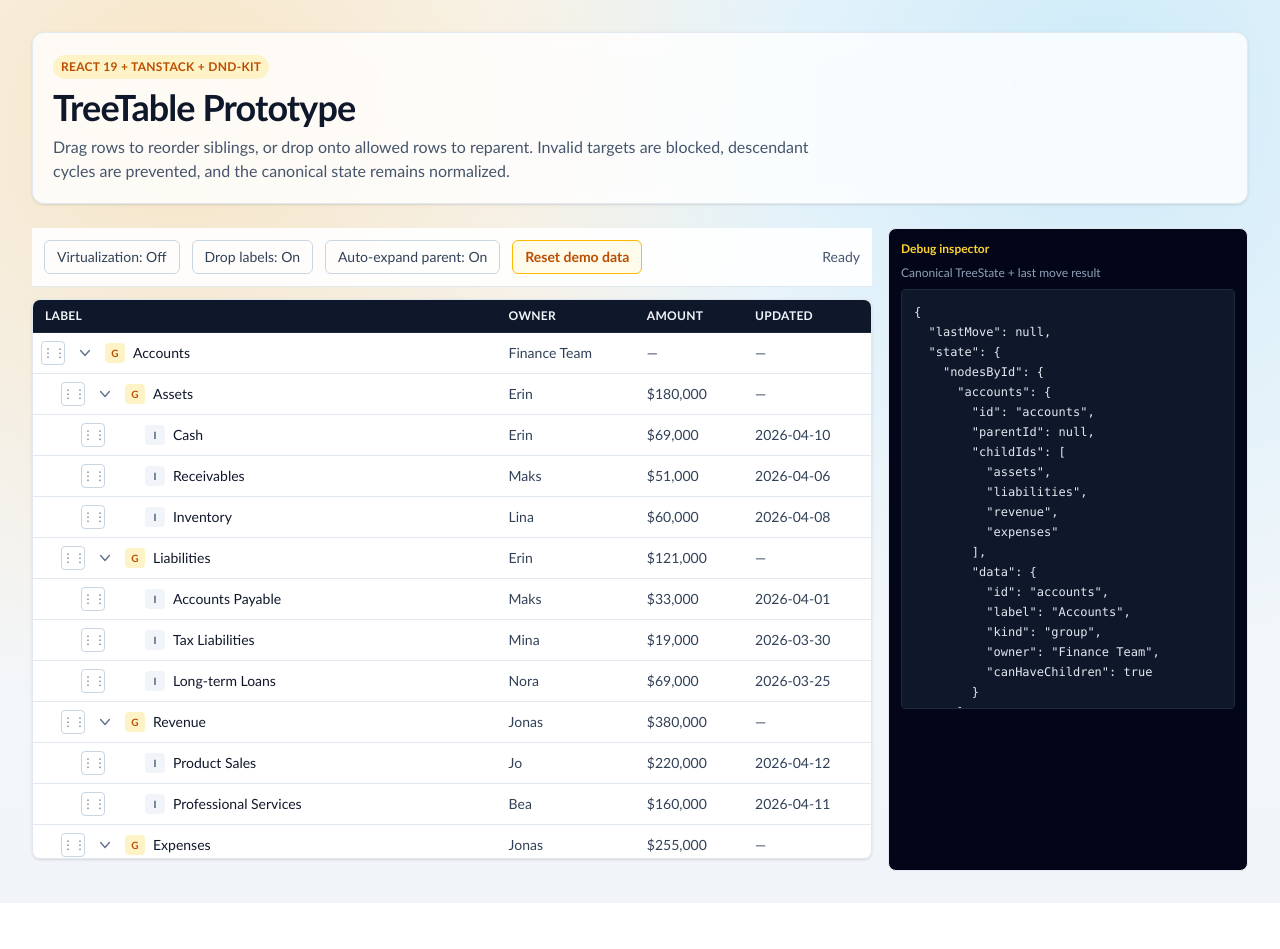
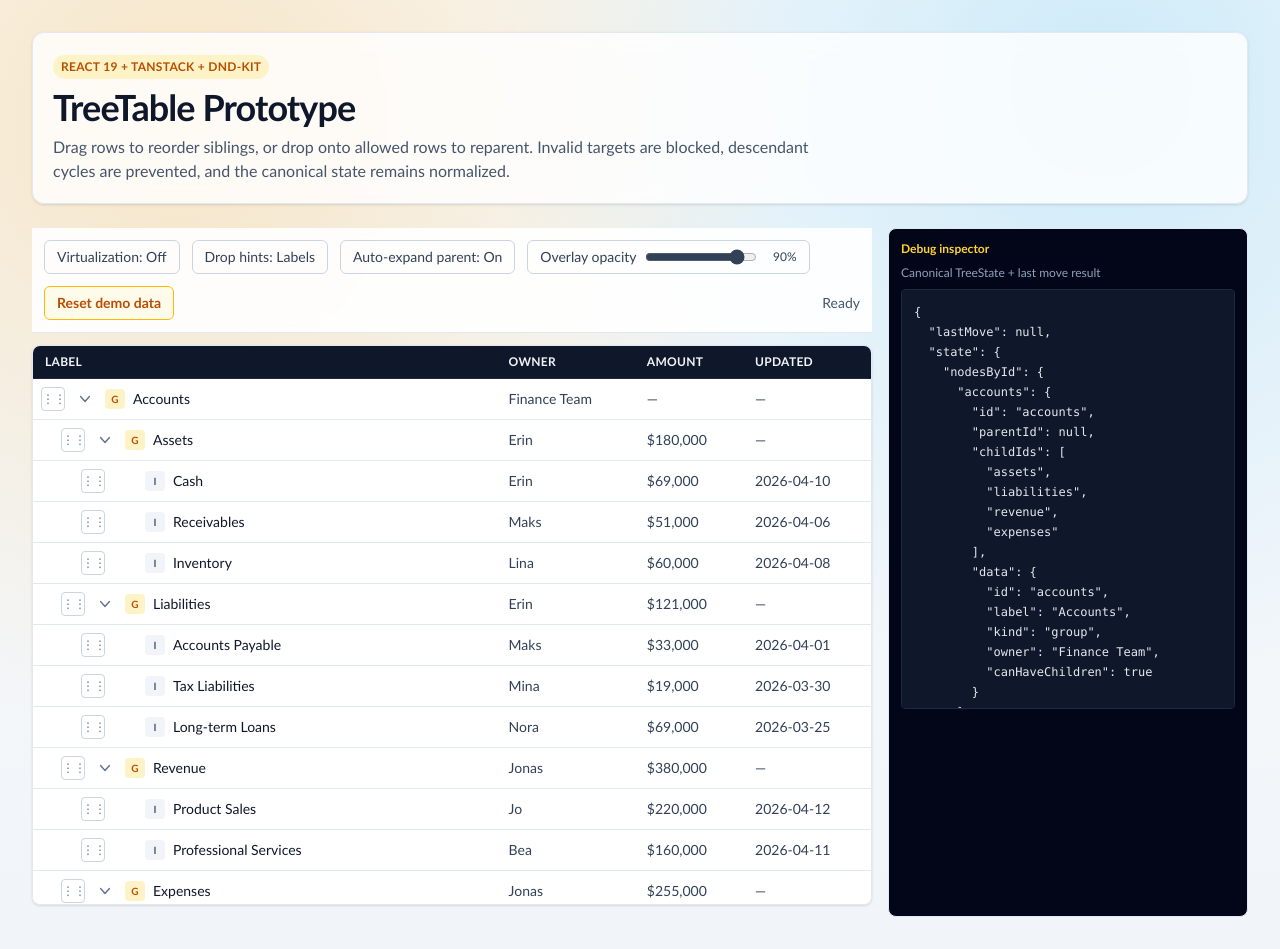
Before and after one commit to andistech/tanstack-tree-table-dnd, a React (Vite) app: page / in a window 1280 px wide. Before the commit the page ends 903 px from the top, so only its background shows below. Built offline with nearby package versions, Linux system fonts and the light colour scheme.

Commit message:
feat(ui): Add hint mode cycle and opacity slider

```diff
--- a/src/components/tree-table/TreeTable.tsx
+++ b/src/components/tree-table/TreeTable.tsx
@@ -12,12 +12,14 @@ import { treeTableCollisionDetection } from '../../features/tree-table/dnd/colli
 import { useTreeTableDnd } from '../../features/tree-table/hooks/useTreeTableDnd';
 import { TreeTableDragOverlay } from '../../features/tree-table/dnd/drag-overlay';
 import type { DropMode, TreeState, VisibleRow } from '../../features/tree-table/model/types';
+import type { DropHintMode } from '../../features/tree-table/hooks/useTreeTable';
 
 interface TreeTableProps {
   state: TreeState;
   visibleRows: VisibleRow[];
   virtualizationEnabled: boolean;
-  showDropLabels: boolean;
+  dropHintMode: DropHintMode;
+  overlayOpacity: number;
   onToggleExpand: (id: string) => void;
   onMove: (dragId: string, overId: string | null, mode: DropMode) => void;
   onDragFeedbackChange?: (message: string | null) => void;
@@ -27,7 +29,8 @@ export function TreeTable({
   state,
   visibleRows,
   virtualizationEnabled,
-  showDropLabels,
+  dropHintMode,
+  overlayOpacity,
   onToggleExpand,
   onMove,
   onDragFeedbackChange,
@@ -143,7 +146,7 @@ export function TreeTable({
                     tableRow={tableRow}
                     preview={preview}
                     onToggleExpand={onToggleExpand}
-                    showDropLabels={showDropLabels}
+                    dropHintMode={dropHintMode}
                     focusedRowId={focusedRowId}
                     onFocusRow={setFocusedRowId}
                   />
@@ -160,7 +163,9 @@ export function TreeTable({
         </div>
       </SortableContext>
 
-      <DragOverlay>{activeRow ? <TreeTableDragOverlay row={activeRow} /> : null}</DragOverlay>
+      <DragOverlay>
+        {activeRow ? <TreeTableDragOverlay row={activeRow} overlayOpacity={overlayOpacity} /> : null}
+      </DragOverlay>
     </DndContext>
   );
 }
--- a/src/components/tree-table/TreeTableDemo.tsx
+++ b/src/components/tree-table/TreeTableDemo.tsx
@@ -3,7 +3,7 @@ import { useState } from 'react';
 import { TreeTable } from './TreeTable';
 import { TreeTableDebugPanel } from './TreeTableDebugPanel';
 import { TreeTableToolbar } from './TreeTableToolbar';
-import { useTreeTable } from '../../features/tree-table/hooks/useTreeTable';
+import { useTreeTable, type DropHintMode } from '../../features/tree-table/hooks/useTreeTable';
 
 export function TreeTableDemo() {
   const {
@@ -12,10 +12,12 @@ export function TreeTableDemo() {
     lastMove,
     feedbackMessage,
     virtualizationEnabled,
-    showDropLabels,
+    dropHintMode,
+    overlayOpacity,
     autoExpandDropParent,
     setVirtualizationEnabled,
-    setShowDropLabels,
+    setDropHintMode,
+    setOverlayOpacity,
     setAutoExpandDropParent,
     onToggleExpand,
     onMove,
@@ -24,14 +26,26 @@ export function TreeTableDemo() {
 
   const [dragFeedback, setDragFeedback] = useState<string | null>(null);
 
+  const dropHintModeCycle: DropHintMode[] = ['off', 'labels', 'minimal'];
+
+  function onCycleDropHintMode(): void {
+    setDropHintMode((previous) => {
+      const currentIndex = dropHintModeCycle.indexOf(previous);
+      const nextIndex = (currentIndex + 1) % dropHintModeCycle.length;
+      return dropHintModeCycle[nextIndex];
+    });
+  }
+
   return (
     <section className="grid gap-4 lg:grid-cols-[minmax(0,1fr)_360px]">
       <div className="space-y-3">
         <TreeTableToolbar
           virtualizationEnabled={virtualizationEnabled}
           onToggleVirtualization={() => setVirtualizationEnabled((previous) => !previous)}
-          showDropLabels={showDropLabels}
-          onToggleDropLabels={() => setShowDropLabels((previous) => !previous)}
+          dropHintMode={dropHintMode}
+          onCycleDropHintMode={onCycleDropHintMode}
+          overlayOpacity={overlayOpacity}
+          onOverlayOpacityChange={setOverlayOpacity}
           autoExpandDropParent={autoExpandDropParent}
           onToggleAutoExpandDropParent={() => setAutoExpandDropParent((previous) => !previous)}
           onReset={onReset}
@@ -42,7 +56,8 @@ export function TreeTableDemo() {
           state={state}
           visibleRows={visibleRows}
           virtualizationEnabled={virtualizationEnabled}
-          showDropLabels={showDropLabels}
+          dropHintMode={dropHintMode}
+          overlayOpacity={overlayOpacity}
           onToggleExpand={onToggleExpand}
           onMove={onMove}
           onDragFeedbackChange={setDragFeedback}
--- a/src/components/tree-table/TreeTableRow.tsx
+++ b/src/components/tree-table/TreeTableRow.tsx
@@ -7,6 +7,7 @@ import { TreeTableDropIndicator } from './TreeTableDropIndicator';
 import { cn } from '../../lib/cn';
 import type { DndPreviewState } from '../../features/tree-table/dnd/dnd-types';
 import type { VisibleRow } from '../../features/tree-table/model/types';
+import type { DropHintMode } from '../../features/tree-table/hooks/useTreeTable';
 
 const rowVariants = cva('border-b border-slate-200 text-sm transition-colors', {
   variants: {
@@ -28,7 +29,7 @@ interface TreeTableRowProps {
   tableRow: Row<VisibleRow>;
   preview: DndPreviewState;
   onToggleExpand: (id: string) => void;
-  showDropLabels: boolean;
+  dropHintMode: DropHintMode;
   focusedRowId: string | null;
   onFocusRow: (id: string) => void;
 }
@@ -37,7 +38,7 @@ export function TreeTableRow({
   tableRow,
   preview,
   onToggleExpand,
-  showDropLabels,
+  dropHintMode,
   focusedRowId,
   onFocusRow,
 }: TreeTableRowProps) {
@@ -53,12 +54,14 @@ export function TreeTableRow({
   });
 
   const isDropTarget = preview.overId === tableRow.original.id;
+  const suppressInsideValidBorder = dropHintMode === 'minimal' && preview.mode === 'inside' && preview.isValid;
+  const shouldUseSiblingBackground = dropHintMode !== 'minimal';
   const stateVariant =
     !preview.isValid && isDropTarget
       ? 'invalid'
       : preview.isValid && isDropTarget && preview.mode === 'inside'
         ? 'dropInsideValid'
-        : preview.isValid && isDropTarget && preview.mode
+        : preview.isValid && isDropTarget && preview.mode && shouldUseSiblingBackground
           ? 'dropSiblingValid'
           : isDragging
             ? 'dragging'
@@ -78,10 +81,10 @@ export function TreeTableRow({
         if (cell.column.id === 'tree') {
           return (
             <td key={cell.id} className="relative min-w-[360px] px-2 py-0">
-              {isDropTarget && preview.mode ? (
+              {isDropTarget && preview.mode && !suppressInsideValidBorder ? (
                 <TreeTableDropIndicator mode={preview.mode} valid={preview.isValid} />
               ) : null}
-              {isDropTarget && preview.mode && preview.isValid && showDropLabels ? (
+              {isDropTarget && preview.mode && preview.isValid && dropHintMode === 'labels' ? (
                 <span
                   className={cn(
                     'pointer-events-none absolute right-2 top-1 z-20 rounded px-2 py-0.5 text-[10px] font-semibold uppercase tracking-wide',
--- a/src/components/tree-table/TreeTableToolbar.tsx
+++ b/src/components/tree-table/TreeTableToolbar.tsx
@@ -1,8 +1,12 @@
+import type { DropHintMode } from '../../features/tree-table/hooks/useTreeTable';
+
 interface TreeTableToolbarProps {
   virtualizationEnabled: boolean;
   onToggleVirtualization: () => void;
-  showDropLabels: boolean;
-  onToggleDropLabels: () => void;
+  dropHintMode: DropHintMode;
+  onCycleDropHintMode: () => void;
+  overlayOpacity: number;
+  onOverlayOpacityChange: (value: number) => void;
   autoExpandDropParent: boolean;
   onToggleAutoExpandDropParent: () => void;
   onReset: () => void;
@@ -12,13 +16,18 @@ interface TreeTableToolbarProps {
 export function TreeTableToolbar({
   virtualizationEnabled,
   onToggleVirtualization,
-  showDropLabels,
-  onToggleDropLabels,
+  dropHintMode,
+  onCycleDropHintMode,
+  overlayOpacity,
+  onOverlayOpacityChange,
   autoExpandDropParent,
   onToggleAutoExpandDropParent,
   onReset,
   feedbackMessage,
 }: TreeTableToolbarProps) {
+  const dropHintModeLabel =
+    dropHintMode === 'off' ? 'Off' : dropHintMode === 'labels' ? 'Labels' : 'Minimal';
+
   return (
     <div className="flex flex-wrap items-center gap-3 border-b border-slate-200 bg-white/90 px-3 py-3 backdrop-blur-sm">
       <button
@@ -31,10 +40,10 @@ export function TreeTableToolbar({
 
       <button
         type="button"
-        onClick={onToggleDropLabels}
+        onClick={onCycleDropHintMode}
         className="rounded-md border border-slate-300 px-3 py-1.5 text-sm font-medium text-slate-700 transition hover:bg-slate-100"
       >
-        Drop labels: {showDropLabels ? 'On' : 'Off'}
+        Drop hints: {dropHintModeLabel}
       </button>
 
       <button
@@ -44,6 +53,20 @@ export function TreeTableToolbar({
       >
         Auto-expand parent: {autoExpandDropParent ? 'On' : 'Off'}
       </button>
+
+      <label className="flex items-center gap-2 rounded-md border border-slate-300 px-3 py-1.5 text-sm font-medium text-slate-700">
+        Overlay opacity
+        <input
+          type="range"
+          min={0.2}
+          max={1}
+          step={0.05}
+          value={overlayOpacity}
+          onChange={(event) => onOverlayOpacityChange(Number(event.target.value))}
+          className="w-28 accent-slate-700"
+        />
+        <span className="w-8 text-right text-xs tabular-nums">{Math.round(overlayOpacity * 100)}%</span>
+      </label>
 
       <button
         type="button"
--- a/src/features/tree-table/dnd/drag-overlay.tsx
+++ b/src/features/tree-table/dnd/drag-overlay.tsx
@@ -2,15 +2,19 @@ import type { VisibleRow } from '../model/types';
 
 interface TreeTableDragOverlayProps {
   row: VisibleRow | null;
+  overlayOpacity: number;
 }
 
-export function TreeTableDragOverlay({ row }: TreeTableDragOverlayProps) {
+export function TreeTableDragOverlay({ row, overlayOpacity }: TreeTableDragOverlayProps) {
   if (!row) {
     return null;
   }
 
   return (
-    <div className="w-[320px] rounded-md border border-slate-300 bg-white px-3 py-2 text-sm shadow-xl">
+    <div
+      className="w-[320px] rounded-md border border-slate-300 bg-white px-3 py-2 text-sm shadow-xl"
+      style={{ opacity: overlayOpacity }}
+    >
       <div className="font-semibold text-slate-900">{row.data.label}</div>
       <div className="text-xs text-slate-500">{row.data.kind.toUpperCase()}</div>
     </div>
--- a/src/features/tree-table/hooks/useTreeTable.ts
+++ b/src/features/tree-table/hooks/useTreeTable.ts
@@ -6,13 +6,16 @@ import { setExpanded, toggleExpanded } from '../model/tree-state';
 import type { DropMode, MoveNodeResult, TreeState } from '../model/types';
 import { useVisibleRows } from './useVisibleRows';
 
+export type DropHintMode = 'off' | 'labels' | 'minimal';
+
 export function useTreeTable(initialState?: TreeState) {
   const seeded = useMemo(() => initialState ?? createDemoTreeState(), [initialState]);
 
   const [state, setState] = useState<TreeState>(seeded);
   const [lastMove, setLastMove] = useState<MoveNodeResult | null>(null);
   const [virtualizationEnabled, setVirtualizationEnabled] = useState(false);
-  const [showDropLabels, setShowDropLabels] = useState(true);
+  const [dropHintMode, setDropHintMode] = useState<DropHintMode>('labels');
+  const [overlayOpacity, setOverlayOpacity] = useState(0.9);
   const [autoExpandDropParent, setAutoExpandDropParent] = useState(true);
 
   const visibleRows = useVisibleRows(state);
@@ -87,10 +90,12 @@ export function useTreeTable(initialState?: TreeState) {
     lastMove,
     feedbackMessage,
     virtualizationEnabled,
-    showDropLabels,
+    dropHintMode,
+    overlayOpacity,
     autoExpandDropParent,
     setVirtualizationEnabled,
-    setShowDropLabels,
+    setDropHintMode,
+    setOverlayOpacity,
     setAutoExpandDropParent,
     onToggleExpand,
     onMove,
```
